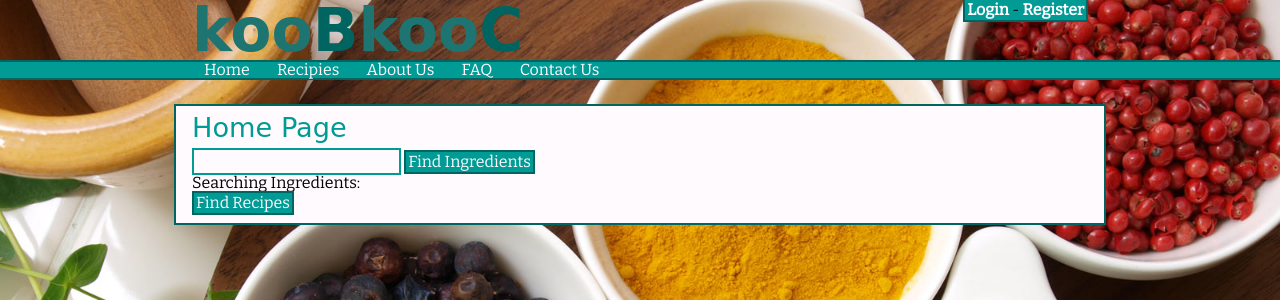
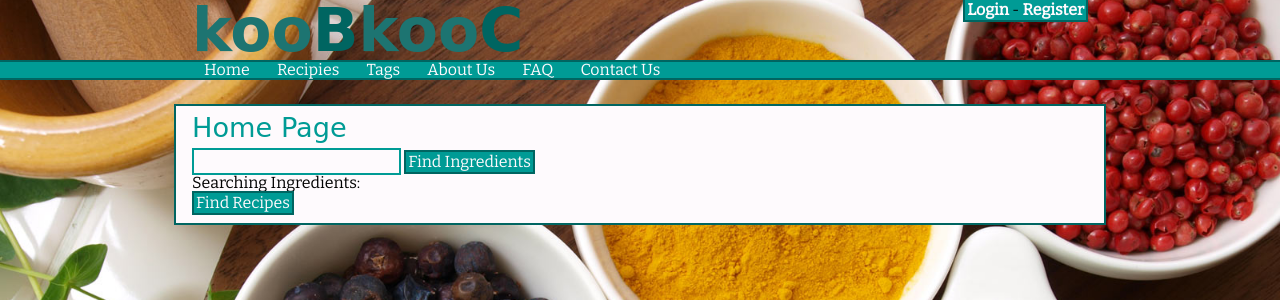
Before and after one commit to JacobFischer/kooBkooC, a CodeIgniter app: page /index.php/page/home in a window 1280 px wide. Shown: the top 300 px of the page. Run offline with CodeIgniter, Linux system fonts and the light colour scheme; some libraries are stand-ins or nearby versions; some web fonts are replaced.

Commit message:
Added Tags to the home menu

```diff
--- a/application/views/template_default.php
+++ b/application/views/template_default.php
@@ -40,6 +40,9 @@
                             <a href="<?=site_url(array('recipe'))?>">Recipies</a>
                         </li>
                         <li>
+                            <a href="<?=site_url(array('tags'))?>">Tags</a>
+                        </li>
+                        <li>
                             <a href="#">About Us</a>
                         </li>
                         <li>
```
